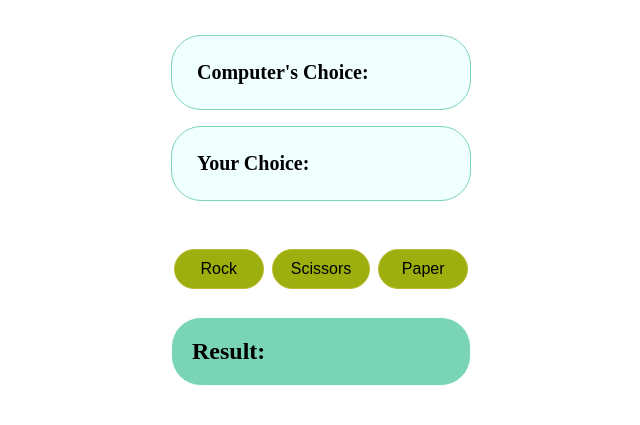
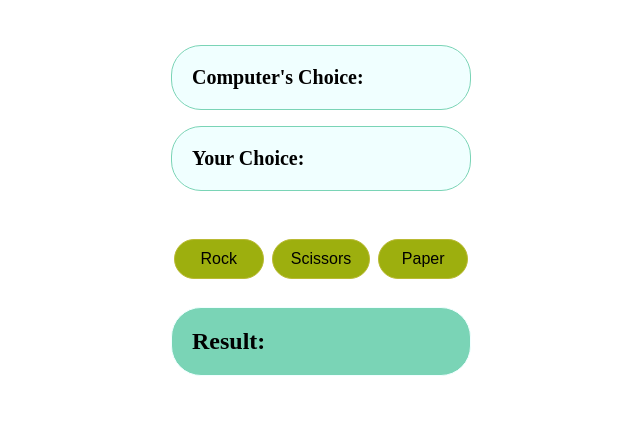
Before and after one commit to AbimbolaP/rock-paper-scissors, a plain HTML site: page index.html in a window 1280 px wide. Shown: the part 181-606 px from the top of the page, without its empty margins (319-959 px from the left). Drawn offline with Linux system fonts and the light colour scheme.

Commit message:
width update

```diff
--- a/styles.css
+++ b/styles.css
@@ -9,7 +9,7 @@
 body {
   margin: auto;
   height: 80vh;
-  width: 80vw;
+  width: 90vw;
   display: flex;
   flex-direction: column;
   align-items: center;
@@ -53,7 +53,7 @@ body {
 
 .choice {
   background-color: azure;
-  padding: 25px;
+  padding: 20px;
   font-size: 20px;
   font-weight: 600;
   min-width: 300px;
```
